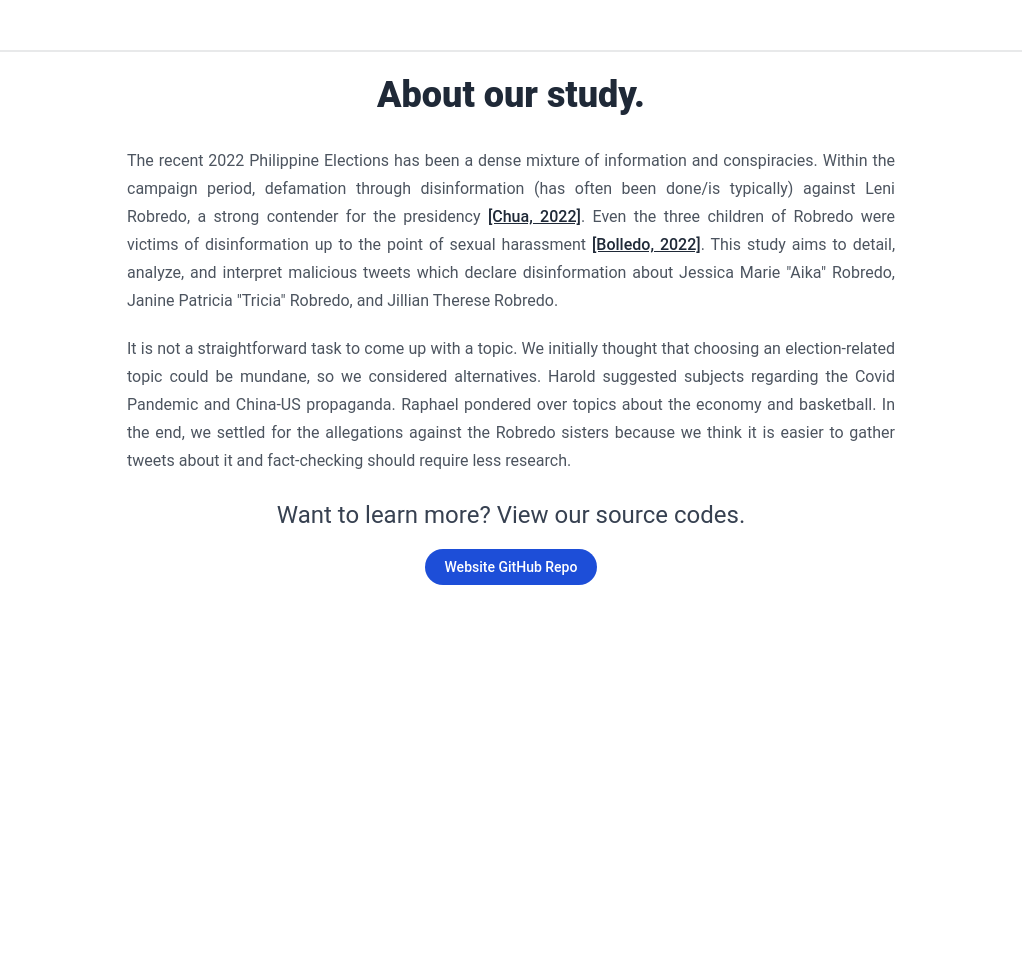
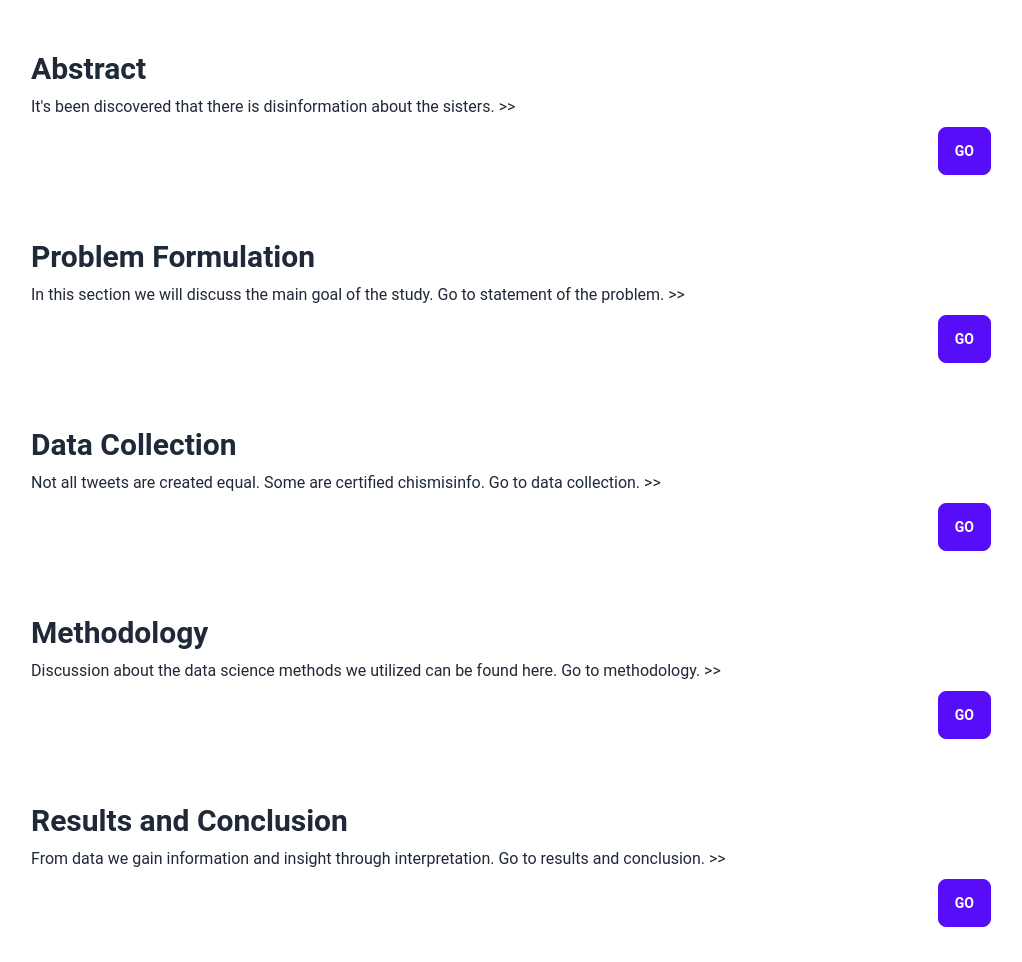
Before and after one commit to avancayetano/cs132-project, a Gatsby site: page / in a window 1280 px wide. Shown: the part 847-1809 px from the top of the page, without its empty margins (129-1151 px from the left). Before the commit the page ends 1538 px from the top, so only its background shows below. Built offline with nearby package versions, Linux system fonts and the light colour scheme; Gatsby itself is replaced by a stand-in of ours.

Commit message:
Overview Headings

```diff
--- a/src/pages/index.js
+++ b/src/pages/index.js
@@ -10,36 +10,68 @@ const IndexPage = () => {
   const headings = [
     {
       label: "Abstract",
-      text: "lorem ipsum dolor magnifico abracadabralisus",
+      text: "It's been discovered that there is disinformation about the sisters.",
       link: "",
     },
     {
       label: "Problem Formulation",
-      text: "lorem ipsum dolor magnifico abracadabralisus. Go to statement of the problem",
+      text: "In this section we will discuss the main goal of the study. Go to statement of the problem.",
       link: "/problem",
     },
     {
       label: "Data Collection",
-      text: "lorem ipsum dolor magnifico abracadabralisus. Go to statement of the problem",
+      text: "Not all tweets are created equal. Some are certified chismisinfo. Go to data collection.",
       link: "/data",
     },
     {
       label: "Methodology",
-      text: "lorem ipsum dolor magnifico abracadabralisus. Go to statement of the problem",
+      text: "Discussion about the data science methods we utilized can be found here. Go to methodology.",
       link: "/methods",
     },
     {
       label: "Results and Conclusion",
-      text: "lorem ipsum dolor magnifico abracadabralisus. Go to statement of the problem",
+      text: "From data we gain information and insight through interpretation. Go to results and conclusion.",
       link: "/results",
     },
+    //{
+    //label: "About",
+    //text: "Check out our about page.",
+    //link: "/team"
+    //}
   ];
+
+  const OverviewHeading = (props) => {
+    return (
+      <div className="card w-100% bg-base-100">
+        <div className="card-body">
+          <h2 className="card-title text-3xl">{props.label}</h2>
+          <p>
+            {props.text + " "}
+            <a>&gt;&gt;</a>
+          </p>
+          <div className="card-actions justify-end">
+            <Link to={props.link} className="btn btn-primary">
+              Go
+            </Link>
+          </div>
+        </div>
+      </div>
+    );
+  };
 
   return (
     <BasePage page="Overview">
       <OverviewHero />
       <div className="divider"></div>
-      <div className="container">AA</div>
+      <div className="container pl-32 pr-32 pt-4 pb-4">
+        <ul className="list-none">
+          {headings.map((heading) => (
+            <li key={heading.label}>
+              <OverviewHeading {...heading} />
+            </li>
+          ))}
+        </ul>
+      </div>
       <div className="divider"></div>
       <OverviewAbout />
     </BasePage>
```
